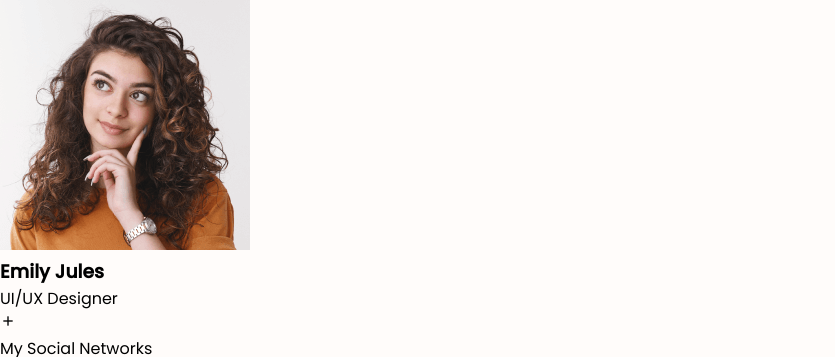
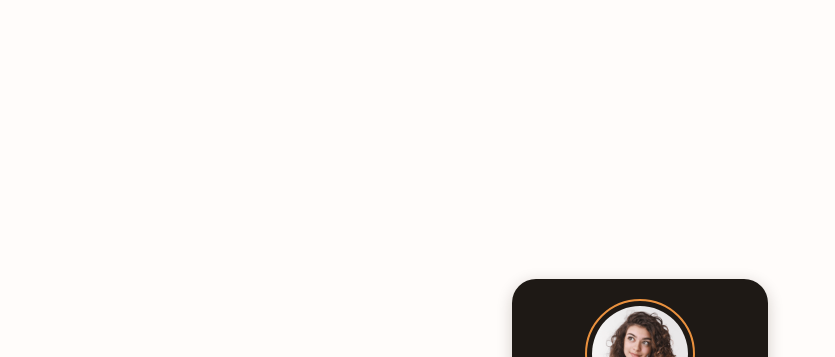
Before and after one commit to a-rayhan/profile-card, a plain HTML site: page index.html in a window 1280 px wide. Shown: the top 357 px of the page, without its empty margins (0-835 px from the left). Drawn offline with nearby package versions, Linux system fonts and the light colour scheme.

Commit message:
profile card ui design by css

```diff
--- a/assets/css/styles.css
+++ b/assets/css/styles.css
@@ -44,7 +44,121 @@ img {
 }
 
 /*=============== CARD ===============*/
+.container {
+  height: 100vh;
+  margin-inline: 1.5rem;
+  display: grid;
+  place-items: center;
+}
 
+.card {
+  position: relative;
+  width: 256px;
+  background-color: var(--black-color);
+  padding: 1.25rem 2rem 3rem;
+  border-radius: 1.5rem;
+  text-align: center;
+  box-shadow: 0 4px 16px hsla(29, 75%, 8%, .2);
+}
+
+.card__img {
+  width: 96px;
+  border-radius: 50%;
+}
+
+.card__border {
+  width: 110px;
+  height: 110px;
+  border: 2px solid var(--first-color);
+  border-radius: 50%;
+  display: grid;
+  place-items: center;
+  margin: 0 auto .75rem;
+}
+
+.card__name {
+  color: var(--first-color);
+  font-size: var(--h3-font-size);
+  font-weight: 500;
+}
+
+.card__profession {
+  color: var(--text-color);
+  font-size: var(--smaller-font-size);
+  font-weight: 500;
+}
+
+.card__social {
+  width: 200px;
+  background-color: var(--first-color);
+  padding: 0.75rem;
+  border-radius: 3rem;
+  text-align: initial;
+  box-shadow: 0 8px 24px hsla(29, 75%, 56%, .3);
+  position: absolute;
+  left: 0;
+  right: 0;
+  bottom: -1.75rem;
+  margin: 0 auto;
+  overflow: hidden;
+  transform-origin: 18px 17px;
+}
+
+.card__social-control {
+  position: relative;
+  transform-origin: 18px 18px;
+  transition: transform .45s ease;
+  transform: rotate(0);
+  /* transform: rotate(-135deg); */
+}
+
+.card__social-toggle {
+  display: inline-flex;
+  background-color: var(--black-color);
+  color: var(--first-color);
+  font-size: 1.25rem;
+  padding: 0.5rem;
+  border-radius: 50%;
+  cursor: pointer;
+  position: relative;
+  z-index: 10;
+}
+
+.card__social-text {
+  display: block;
+  color: var(--black-color);
+  font-size: var(--smaller-font-size);
+  font-weight: 500;
+}
+
+.card__social-list {
+  display: inline-flex;
+  column-gap: .75rem;
+  transform: rotate(135deg);
+  transform-origin: 18px 17px;
+}
+
+.card__social-link {
+  display: inline-flex;
+  background-color: var(--first-color-light);
+  color: var(--black-color);
+  font-size: 1.25rem;
+  padding: 6px;
+  border-radius: 50%;
+}
+
+.card__social-text,
+.card__social-list {
+  position: absolute;
+  top: 0;
+  left: 0;
+  right: 0;
+  padding-left: 3.1rem;
+}
+
+.card__social-text {
+  top: 0.5rem;
+}
 
 /* Rotate social */
 
```
